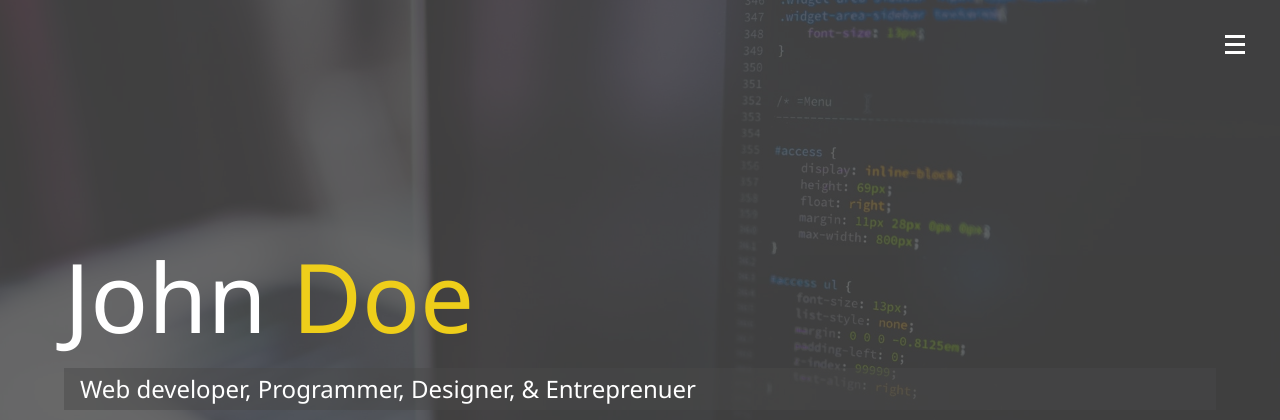
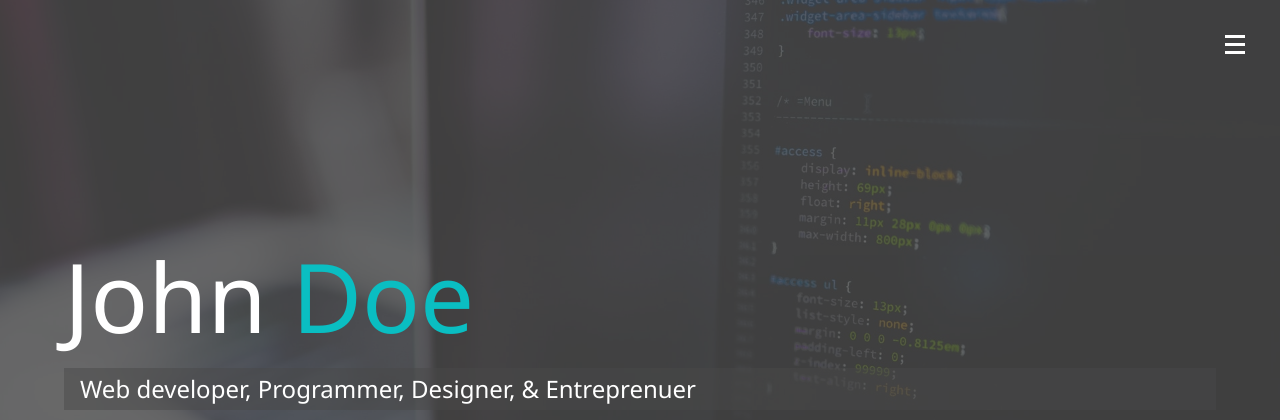
Before and after one commit to matborj21/responsive-portfolio, a website: page dist/index.html in a window 1280 px wide. Shown: the top 420 px of the page. Drawn offline with Linux system fonts and the light colour scheme.

Commit message:
text color and About page

```diff
--- a/scss/_config.scss
+++ b/scss/_config.scss
@@ -1,5 +1,5 @@
 $primary-color: #444;
-$secondary-color: #eece1a;
+$secondary-color: #0abec2;
 $show-home-image: true;
 $home-image: url(../img/background.jpg);
 $background-opacity: 0.8;
@@ -27,3 +27,35 @@ $background-opacity: 0.8;
     }
   }
 }
+//  Set Text Color
+
+@function set-text-color($color) {
+  @if (lightness($color) > 40) {
+    @return #000;
+  } @else {
+    @return #fff;
+  }
+}
+
+// Media query mixins
+
+@mixin mediaSm {
+  @media screen and (max-width: 500px) {
+    @content;
+  }
+}
+@mixin mediaMd {
+  @media screen and (max-width: 768px) {
+    @content;
+  }
+}
+@mixin mediaLg {
+  @media screen and (min-width: 769px) and (max-width: 1170px) {
+    @content;
+  }
+}
+@mixin mediaXl {
+  @media screen and (min-width: 1171px) {
+    @content;
+  }
+}
--- a/scss/_menu.scss
+++ b/scss/_menu.scss
@@ -11,7 +11,7 @@
     width: 20px;
     height: 3px;
     margin: 0 0 5px 0;
-    background: #fff;
+    background: set-text-color($primary-color);
     @include easeOut();
   }
 
@@ -109,7 +109,7 @@
     text-transform: uppercase;
     padding: 1rem 0;
     font-weight: 400;
-    color: #fff;
+    color: set-text-color($primary-color);
     text-decoration: none;
     @include easeOut;
 
--- /dev/null
+++ b/scss/_mobile.scss
@@ -0,0 +1,61 @@
+// Widescreens
+@include mediaXl {
+}
+// Desktop & laptops
+@include mediaLg {
+}
+// Tablets & small laptops
+@include mediaMd {
+  main {
+    align-items: center;
+    text-align: center;
+
+    .lg-heading {
+      line-height: 1;
+      margin-bottom: 1rem;
+    }
+  }
+
+  ul.menu-nav,
+  div.menu-branding {
+    float: none;
+    width: 100%;
+    min-height: 0;
+
+    &.show {
+      transform: translate3d(0, 0, 0);
+    }
+  }
+
+  .menu-nav {
+    height: 75vh;
+    transform: translate3d(-100%, 0, 0);
+    font-size: 24px;
+  }
+  .menu-branding {
+    height: 25vh;
+    transform: translate3d(100%, 0, 0);
+
+    .portrait {
+      background: url("../img/portrait_small.jpg");
+      width: 150px;
+      height: 150px;
+    }
+  }
+
+  .about-info {
+    grid-template-areas:
+      "bioimage"
+      "bio"
+      "job1"
+      "job2"
+      "job3";
+    grid-template-columns: 1fr;
+  }
+}
+// smartphones
+@include mediaSm {
+  main#home h1 {
+    margin-top: 10vh;
+  }
+}
--- a/scss/main.scss
+++ b/scss/main.scss
@@ -8,7 +8,7 @@
 body {
   @include background;
   background-color: $primary-color;
-  color: #fff;
+  color: set-text-color($primary-color);
   margin: 0;
   font-family: "Segoe UI", Tahoma, Geneva, Verdana, sans-serif;
   line-height: 1.5;
@@ -46,7 +46,8 @@ header {
 
 main {
   padding: 4rem;
-  height: 100%;
+  //height: 100%;
+  min-height: calc(100vh - 60px);
 
   .icons {
     margin-top: 1rem;
@@ -69,3 +70,50 @@ main {
     }
   }
 }
+
+.about-info {
+  display: grid;
+  grid-gap: 30px;
+  grid-template-areas:
+    "bioimage bio bio"
+    "job1 job2 job3";
+  grid-template-columns: repeat(3, 1fr);
+
+  .bio-image {
+    grid-area: bioimage;
+    margin: auto;
+    border-radius: 50%;
+    border: $secondary-color 3px solid;
+  }
+  .bio {
+    grid-area: bio;
+    line-height: 1.5rem;
+    font-size: 1.5rem;
+  }
+
+  .job1 {
+    grid-area: job1;
+  }
+  .job2 {
+    grid-area: job2;
+  }
+  .job3 {
+    grid-area: job3;
+  }
+
+  .job {
+    background: lighten($primary-color, 5);
+    padding: 0.5rem;
+    border-bottom: $secondary-color 5px solid;
+  }
+}
+
+#main-footer {
+  text-align: center;
+  padding: 1rem;
+  background: darken($primary-color, 10);
+  color: set-text-color($primary-color);
+  height: 60px;
+}
+
+@import "mobile";
```
Also changed, not shown: dist/about.html (added), dist/css/main.css, dist/index.html.
